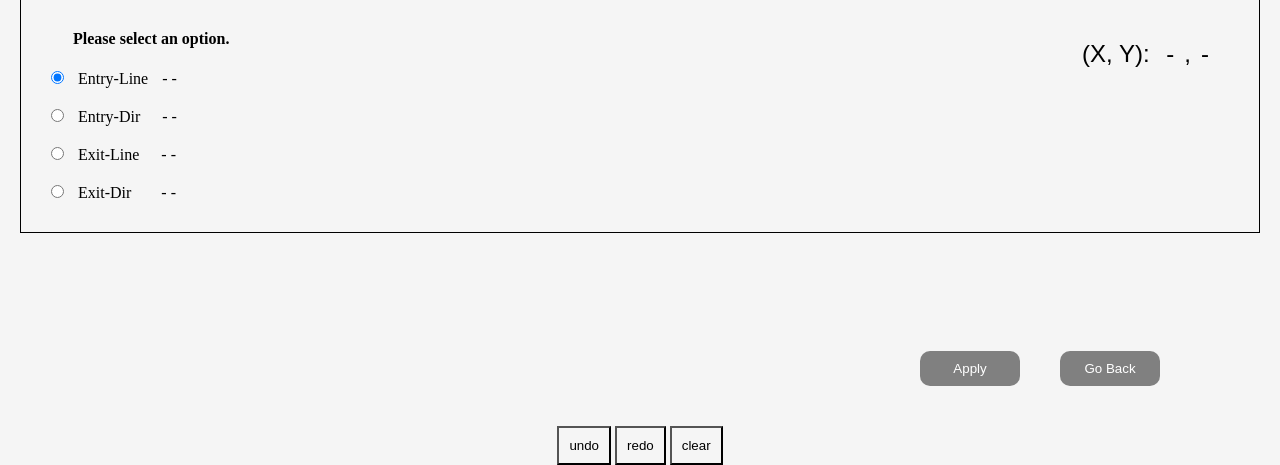
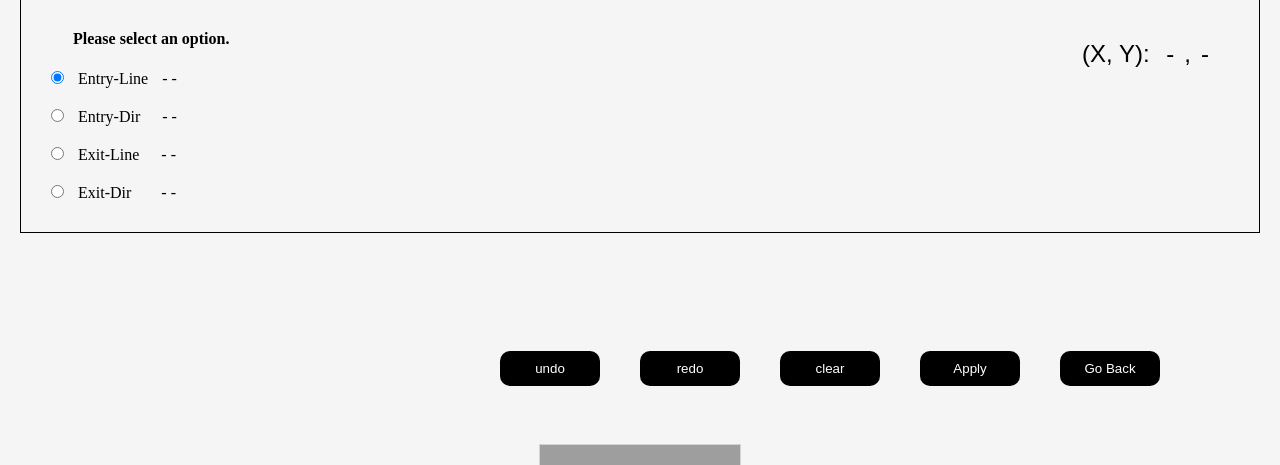
Before and after one commit to qwertyz15/analytics-tool-flask-deepstreem, a Flask app: template templates/firstFrame.html in a window 1280 px wide. Shown: the part 88-553 px from the top of the page. Run offline with Flask 2, Linux system fonts and the light colour scheme; the template is opened without the code that fills it, so the values that code supplies are empty; a map, chart or similar area stays blank.

Commit message:
second commit

```diff
--- a/static/analytics_tool/resources/cfg/flask.txt
+++ b/static/analytics_tool/resources/cfg/flask.txt
@@ -6,8 +6,8 @@ display-font-size=20
 
 [line-crossing-stream-0]
 enable=1
-line-crossing-Exit=663;372;624;344;540;401;699;320;
-line-crossing-Entry=881;279;907;304;800;318;985;267;
+line-crossing-Exit=456;654;476;564;36;618;744;612;
+line-crossing-Entry=998;436;1020;548;758;558;1240;462;
 class-id=2;3;5;7
 mode=balanced
 extend=0
--- a/static/css/firstFrame1.css
+++ b/static/css/firstFrame1.css
@@ -40,6 +40,7 @@
 
 
 }
+
 canvas{
     border: 1px solid black;
     margin: 0;
@@ -79,9 +80,8 @@ canvas{
     display: flex;
 }
 
-.applyBtn,
-.goBackBtn {
-    background-color: gray;
+.applyBtn,.goBackBtn, #undo, #redo, #clear {
+    background-color: rgb(0, 0, 0);
     color: white;
     width: 100px;
     height: 35px;
--- a/static/js/firstFrame2.js
+++ b/static/js/firstFrame2.js
@@ -1,17 +1,17 @@
 var canvas = document.getElementById("myCanvas");
 var context = canvas.getContext('2d');
 var img = document.getElementById("scream");
-canvas.width = img.width
-canvas.height = img.height
-context.drawImage(img, 0, 0);
+canvas.width = img.width / 2;
+canvas.height = img.height / 2;
+context.drawImage(img, 0, 0, img.width / 2, img.height / 2);
 
 window.onload = function () {
     // var canvas = document.getElementById("myCanvas");
     var context = canvas.getContext('2d');
     var img = document.getElementById("scream");
-    canvas.width = img.width
-    canvas.height = img.height
-    context.drawImage(img, 0, 0);
+    canvas.width = img.width / 2;
+    canvas.height = img.height / 2;
+    context.drawImage(img, 0, 0, img.width / 2, img.height / 2);
 }
 
 var dFlag = false, hitFlag = false; //(dFlag) to check if mouse is currently dragging; (hitFlag) to check if mouse hits a shape
@@ -138,13 +138,13 @@ function drawCircle(position) {
 }
 
 function domCoordinates(position) {
-    let sx = dragStartLoc.x.toString();
-    let sy = dragStartLoc.y.toString();
-    let ex = position.x.toString();
-    let ey = position.y.toString();
+    let sx = (dragStartLoc.x * 2).toString();
+    let sy = (dragStartLoc.y * 2).toString();
+    let ex = (position.x * 2).toString();
+    let ey = (position.y * 2).toString();
     let v = sx+';'+sy+';'+ex+';'+ey+';';
-    document.getElementById("x-value").innerHTML = Math.floor(ex);
-    document.getElementById("y-value").innerHTML = Math.floor(ey);
+    document.getElementById("x-value").innerHTML = Math.floor(position.x) * 2;
+    document.getElementById("y-value").innerHTML = Math.floor(position.y) * 2;
     // console.log(v);
     if(checkButton() === 'Entry-Line') {
         // console.log("Entry-Line");
@@ -224,8 +224,8 @@ function endDraw(event) {
     drawBg();
     endPoints.push(position);
     // console.log(position);
-    document.getElementById('x1-value').innerHTML = Math.floor(position.x);
-    document.getElementById('y1-value').innerHTML = Math.floor(position.y);
+    document.getElementById('x1-value').innerHTML = Math.floor(position.x) * 2;
+    document.getElementById('y1-value').innerHTML = Math.floor(position.y) * 2;
 
 
 }
@@ -243,7 +243,16 @@ clearElement.addEventListener("click", clear);
 function clear(){
     // delete everything
     context.clearRect(0,0,canvas.width,canvas.height);
-    context.drawImage(img, 0, 0);
+    // context.drawImage(img, 0, 0);
+    context.drawImage(img, 0, 0, img.width / 2, img.height / 2);
+
+    document.getElementById("x-value").innerHTML = "-";
+    document.getElementById("y-value").innerHTML = "-";
+    document.getElementById("Entry-Line-span").innerHTML = '- -';
+    document.getElementById("Entry-Dir-span").innerHTML = '- -';
+    document.getElementById("Exit-Line-span").innerHTML = '- -';
+    document.getElementById("Exit-Dir-span").innerHTML = '- -';
+
     startPoints = [];
     endPoints = [];
 }
@@ -252,7 +261,8 @@ function clear(){
 function clearAll(){
     // delete everything
     context.clearRect(0,0,canvas.width,canvas.height);
-    context.drawImage(img, 0, 0);
+    context.drawImage(img, 0, 0, img.width / 2, img.height / 2);
+    // context.drawImage(img, 0, 0);
     // startPoints = [];
     // endPoints = [];
 }
--- a/templates/firstFrame.html
+++ b/templates/firstFrame.html
@@ -63,17 +63,21 @@
             </div>
             <!-- <button class="goBackBtn" onclick="location.href='http://localhost:5000/';">Go Back</button> -->
             <div class="btn">
+                <div><button id="undo">undo</button></div>
+                <div><button id="redo">redo</button></div>
+                <div><button id="clear">clear</button></div>
                 <div>
                     <!-- <form action="/analyze/%22{{videoClicked}}%22" method="post"> -->
                     <!-- <form method="post"></form> -->
-                        <button id="applyButton" class="applyBtn"  type="submit" name="submit_button"
-                            value="analyze">Apply</button>
+                    <button id="applyButton" class="applyBtn" type="submit" name="submit_button"
+                        value="analyze">Apply</button>
                     <!-- </form> -->
                 </div>
                 <div>
                     <button class="goBackBtn" onclick="location.href='/';" type="submit" name="submit_button"
                         value="goback">Go Back</button>
                 </div>
+
 
                 <!-- <input type="submit" name="submit_button" value="Do Something">
                 <input type="submit" name="submit_button" value="Do Something Else"> -->
@@ -82,14 +86,16 @@
         </div>
         <!-- <img src="../static/frames/first_frame.jpg" alt="no image"> -->
         <img hidden id="scream" src="../static/frames/{{image_path}}" alt="The Scream">
-        <button id="undo">undo</button>
+        <!-- <button id="undo">undo</button>
         <button id="redo">redo</button>
-        <button id="clear">clear</button>
+        <button id="clear">clear</button> -->
         <br>
 
         <canvas id="myCanvas" style="border:1px solid #d3d3d3;">
             Your browser does not support the HTML5 canvas tag.
         </canvas>
+
+
     </div>
 </body>
 <script src="../static/js/firstFrame1.js"></script>
```
Also changed, not shown: static/js/firstFrame1.js (+11 -20 lines).
